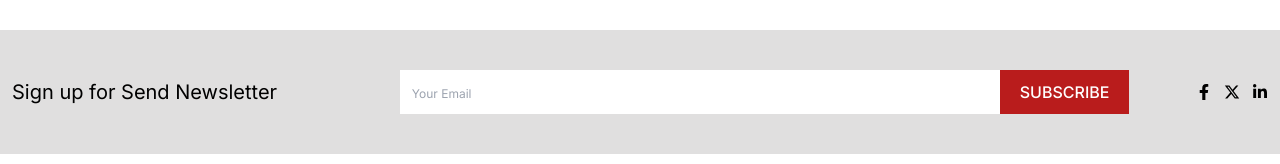
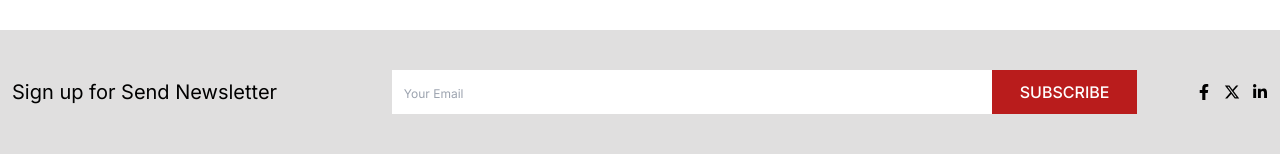
Before and after one commit to joseph-lang7/Ecom-Store, a Next.js app: page / in a window 1280 px wide. Shown: the part 4547-4711 px from the top of the page. Built offline with nearby package versions, Linux system fonts and the light colour scheme.

Commit message:
Adjust alignment and padding of subscribe button

```diff
--- a/app/components/newsletter/components/subscribe-btn.tsx
+++ b/app/components/newsletter/components/subscribe-btn.tsx
@@ -2,9 +2,11 @@ import React from "react";
 
 export const SubscribeButton = () => {
   return (
-    <button className="px-5 py-2.5 relative  group overflow-hidden font-medium bg-red-700 text-white inline-block">
+    <button className="px-7 py-2.5 relative  group overflow-hidden font-medium bg-red-700 text-white inline-block">
       <span className="absolute top-0 left-0 flex w-full h-0 mb-0 transition-all duration-200 ease-out transform translate-y-0 bg-black group-hover:h-full opacity-90"></span>
-      <span className="relative group-hover:text-white">SUBSCRIBE</span>
+      <span className="relative group-hover:text-white flex w-full justify-center">
+        SUBSCRIBE
+      </span>
     </button>
   );
 };
```
